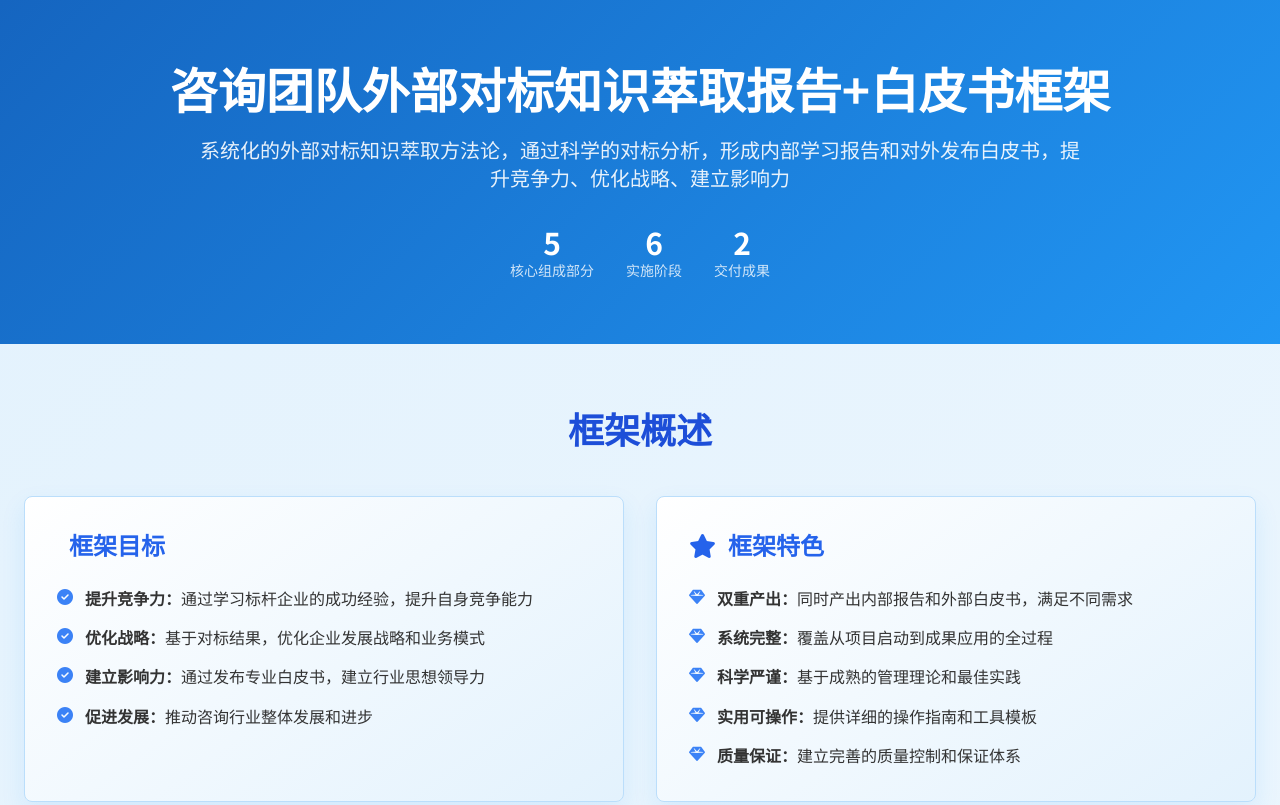
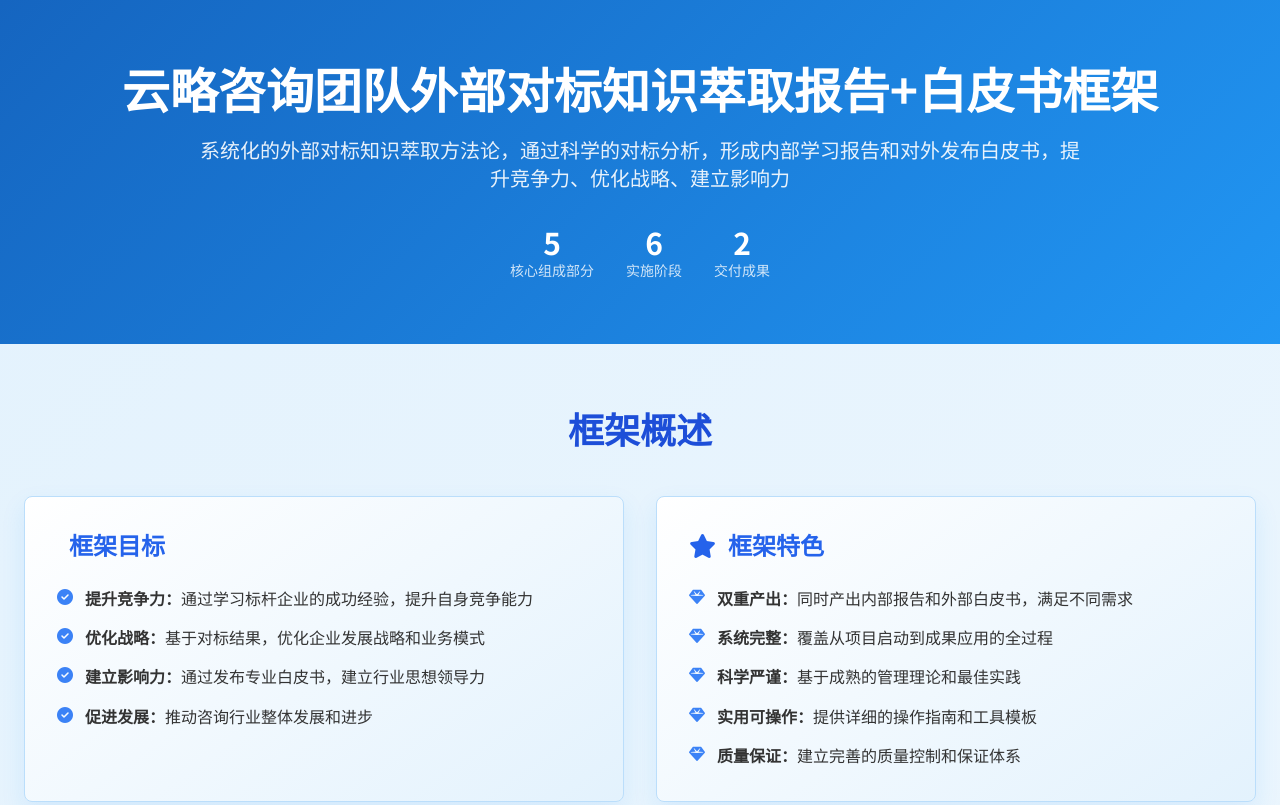
Before and after one commit to tmk75/yunlue-consulting, a plain HTML site: page wiki/zh/whitepaper.html in a window 1280 px wide. Shown: the top 805 px of the page. Drawn offline with nearby package versions, Linux system fonts and the light colour scheme.

Commit message:
Update whitepaper.html

```diff
--- a/wiki/zh/whitepaper.html
+++ b/wiki/zh/whitepaper.html
@@ -82,7 +82,7 @@
     <header class="hero-gradient text-white py-16">
         <div class="container mx-auto px-6">
             <div class="text-center">
-                <h1 class="text-5xl font-bold mb-6">咨询团队外部对标知识萃取报告+白皮书框架</h1>
+                <h1 class="text-5xl font-bold mb-6">云略咨询团队外部对标知识萃取报告+白皮书框架</h1>
                 <p class="text-xl opacity-90 max-w-4xl mx-auto">系统化的外部对标知识萃取方法论，通过科学的对标分析，形成内部学习报告和对外发布白皮书，提升竞争力、优化战略、建立影响力</p>
                 <div class="mt-8 flex justify-center space-x-8">
                     <div class="text-center">
```
